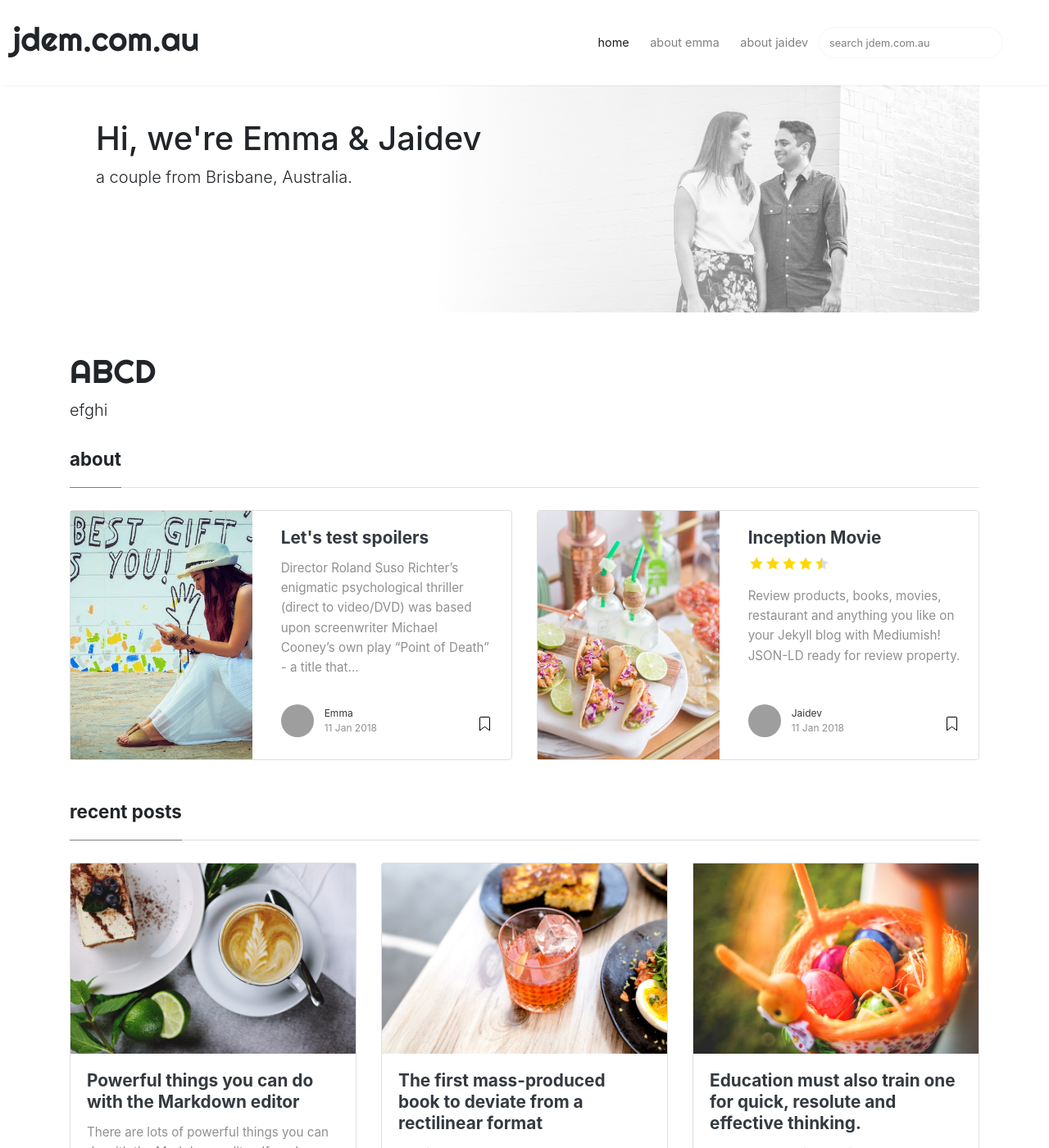
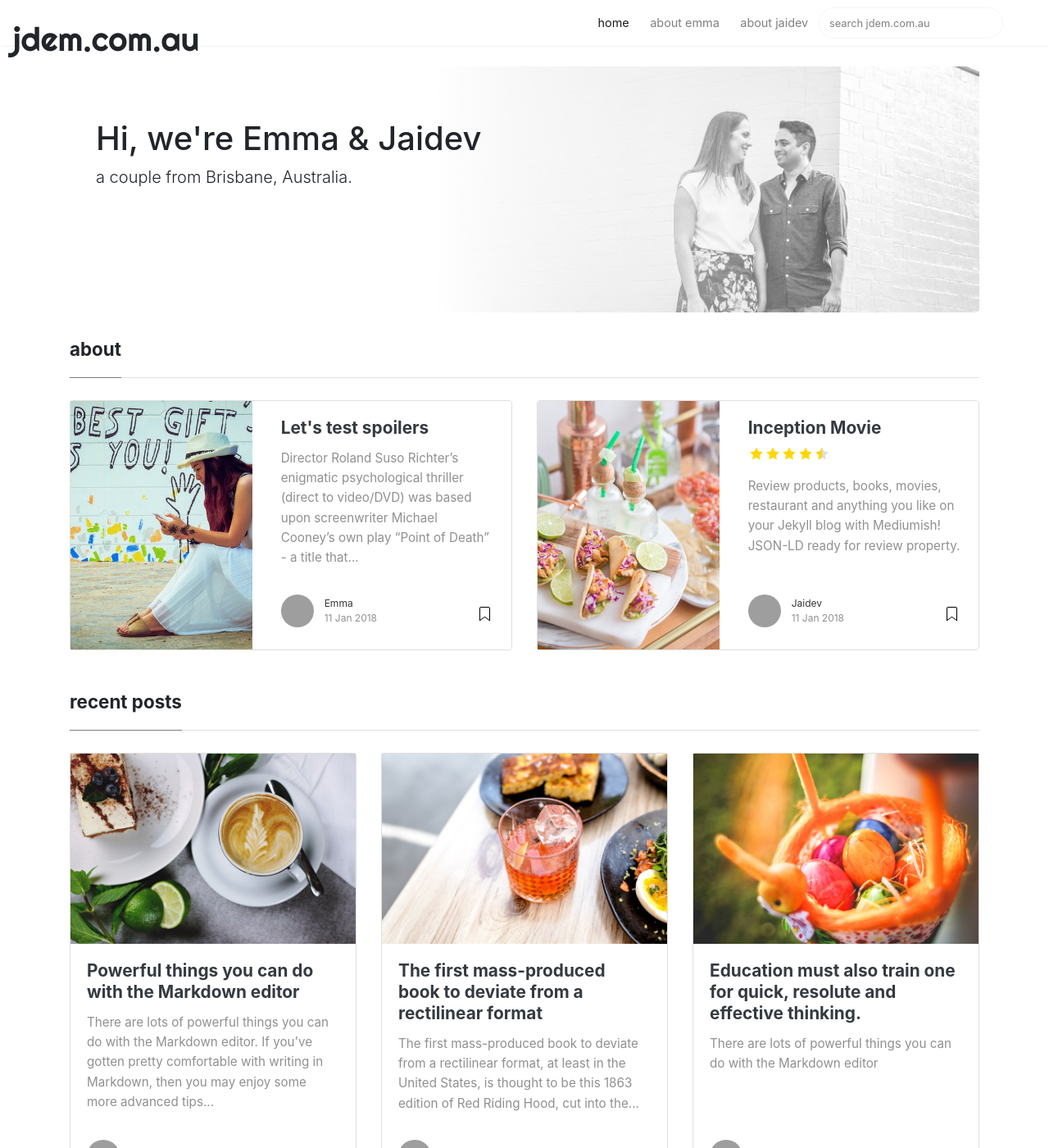
Before and after one commit to jdemau/jdem.com.au, a Jekyll site: the page built from index.html, in a window 1280 px wide and 1400 px high. Shown: the whole window at 82% size. Built offline with Jekyll 4.4.1, drawn with Linux system fonts in a browser that asks for light colours; nearby versions of some CDN libraries; the list of posts is cut into pages by our own code; grey boxes are pictures that could not be loaded.

Commit message:
Update title style

```diff
--- a/_layouts/default.html
+++ b/_layouts/default.html
@@ -32,17 +32,7 @@
 <!-- Begin Menu Navigation
 ================================================== -->
 <nav class="navbar navbar-expand-lg navbar-light bg-white fixed-top mediumnavigation nav-down">
-    <div class="mainheading">
         <h1 class="sitetitle">jdem.com.au</h1>
-    </div>
-    <!-- <div class="container pr-0">
-    <h1>jdem.com.au</h1>
-    Begin Logo
-    <a class="navbar-brand" href="{{ site.baseurl }}/">
-    <img src="{{ site.baseurl }}/{{ site.logo }}" alt="{{ site.name }}">
-    </a>
-    End Logo -->
-
     <button class="navbar-toggler" type="button" data-toggle="collapse" data-target="#navbarMediumish" aria-controls="navbarSupportedContent" aria-expanded="false" aria-label="Toggle navigation">
     <span class="navbar-toggler-icon"></span>
     </button>
--- a/assets/css/screen.css
+++ b/assets/css/screen.css
@@ -307,8 +307,12 @@ span.post-read-more a:hover {
     margin-right: 5px;
 }
 
-.mainheading h1.sitetitle {
+.mediumnavigation h1.sitetitle {
     font-family: Righteous;
+    max-height: 30px;
+    margin-right: 5px;
+    padding: 1rem 0rem;
+
 }
 
 .mainheading h1.posttitle {
--- a/index.html
+++ b/index.html
@@ -9,13 +9,6 @@ title: Home
     <h1 class="display sitetitle">Hi, we're Emma & Jaidev</h1>
     <p class="lead">a couple from Brisbane, Australia.</p>
 </section>
-
-<div class="mainheading">
-    <h1 class="sitetitle">ABCD</h1>
-    <p class="lead">
-        efghi
-    </p>
-</div>
 
 <!-- Featured
 ================================================== -->
```
